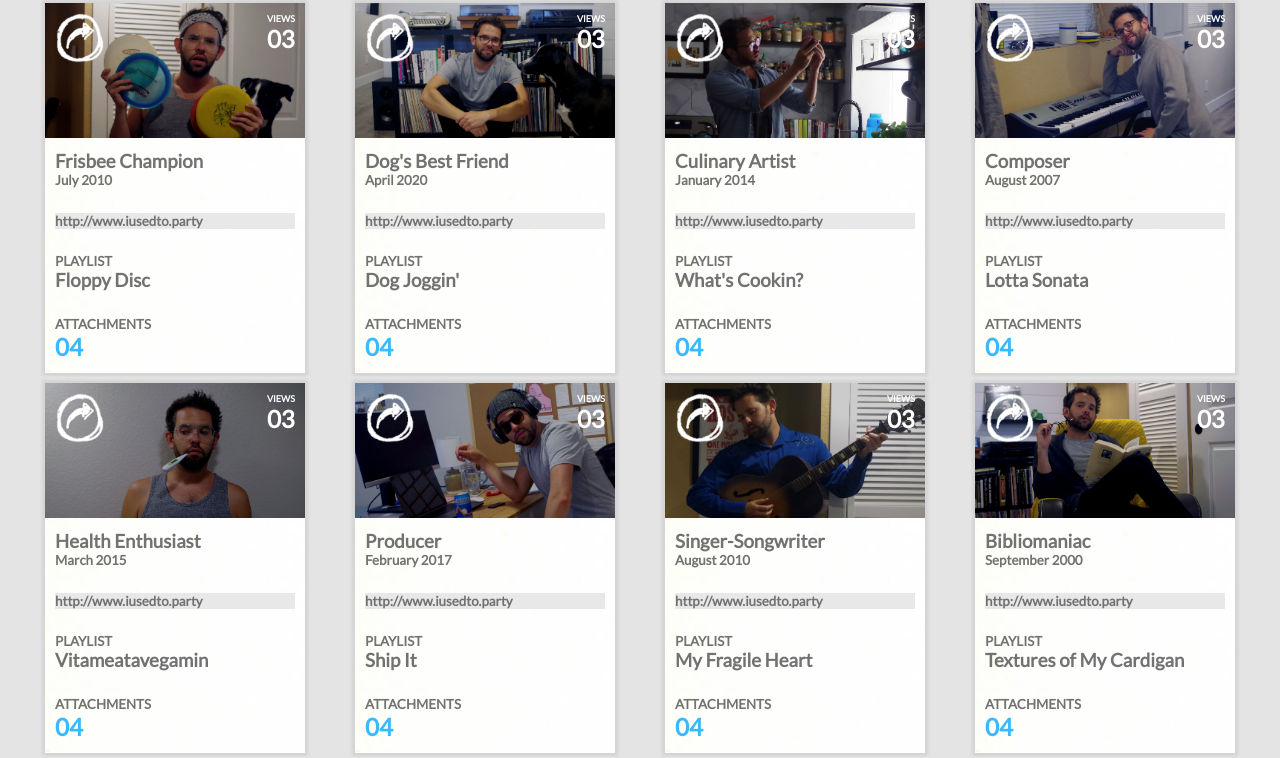
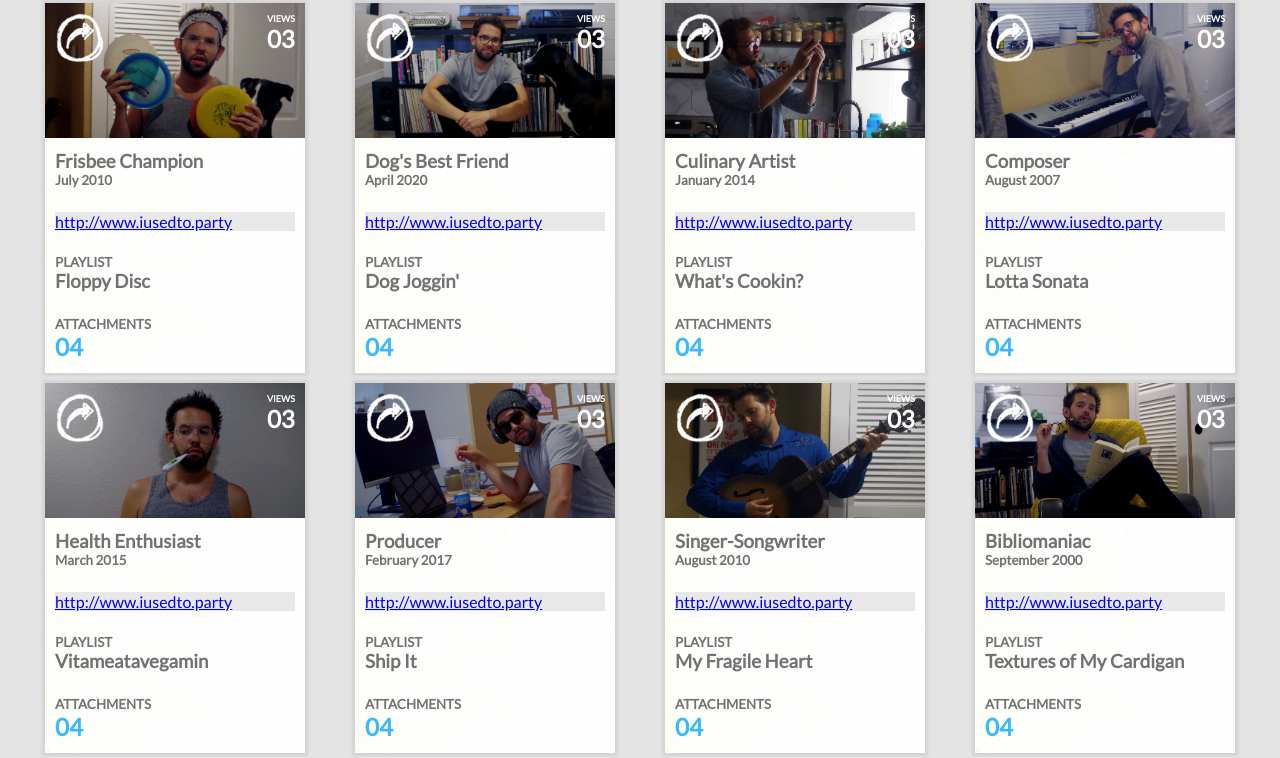
Before and after one commit to davidleach724/itsdave_staticcomp, a website: page index.html in a window 1280 px wide. Shown: the part 217-975 px from the top of the page. Drawn offline with Linux system fonts and the light colour scheme.

Commit message:
Add HTML links to site

```diff
--- a/index.html
+++ b/index.html
@@ -63,7 +63,7 @@
           <h3 class="secondary-text">July 2010</h4>
         </div>
         <div class="card-website">
-          <h3 class="secondary-text">http://www.iusedto.party</h4>
+          <a href="http://www.iusedto.party">http://www.iusedto.party</a>
         </div>
         <div class="card-playlist">
           <h3 class="secondary-text">PLAYLIST</h4>
@@ -89,7 +89,7 @@
           <h3 class="secondary-text">April 2020</h4>
         </div>
         <div class="card-website">
-          <h3 class="secondary-text">http://www.iusedto.party</h4>
+          <a href="http://www.iusedto.party">http://www.iusedto.party</a>
         </div>
         <div class="card-playlist">
           <h3 class="secondary-text">PLAYLIST</h4>
@@ -115,7 +115,7 @@
           <h3 class="secondary-text">January 2014</h4>
         </div>
         <div class="card-website">
-          <h3 class="secondary-text">http://www.iusedto.party</h4>
+          <a href="http://www.iusedto.party">http://www.iusedto.party</a>
         </div>
         <div class="card-playlist">
           <h3 class="secondary-text">PLAYLIST</h4>
@@ -141,7 +141,7 @@
           <h3 class="secondary-text">August 2007</h4>
         </div>
         <div class="card-website">
-          <h3 class="secondary-text">http://www.iusedto.party</h4>
+          <a href="http://www.iusedto.party">http://www.iusedto.party</a>
         </div>
         <div class="card-playlist">
           <h3 class="secondary-text">PLAYLIST</h4>
@@ -167,7 +167,7 @@
           <h3 class="secondary-text">March 2015</h4>
         </div>
         <div class="card-website">
-          <h3 class="secondary-text">http://www.iusedto.party</h4>
+          <a href="http://www.iusedto.party">http://www.iusedto.party</a>
         </div>
         <div class="card-playlist">
           <h3 class="secondary-text">PLAYLIST</h4>
@@ -193,7 +193,7 @@
           <h3 class="secondary-text">February 2017</h4>
         </div>
         <div class="card-website">
-          <h3 class="secondary-text">http://www.iusedto.party</h4>
+          <a href="http://www.iusedto.party">http://www.iusedto.party</a>
         </div>
         <div class="card-playlist">
           <h3 class="secondary-text">PLAYLIST</h4>
@@ -219,7 +219,7 @@
           <h3 class="secondary-text">August 2010</h4>
         </div>
         <div class="card-website">
-          <h3 class="secondary-text">http://www.iusedto.party</h4>
+          <a href="http://www.iusedto.party">http://www.iusedto.party</a>
         </div>
         <div class="card-playlist">
           <h3 class="secondary-text">PLAYLIST</h4>
@@ -245,7 +245,7 @@
           <h3 class="secondary-text">September 2000</h4>
         </div>
         <div class="card-website">
-          <h3 class="secondary-text">http://www.iusedto.party</h4>
+          <a href="http://www.iusedto.party">http://www.iusedto.party</a>
         </div>
         <div class="card-playlist">
           <h3 class="secondary-text">PLAYLIST</h4>
```
